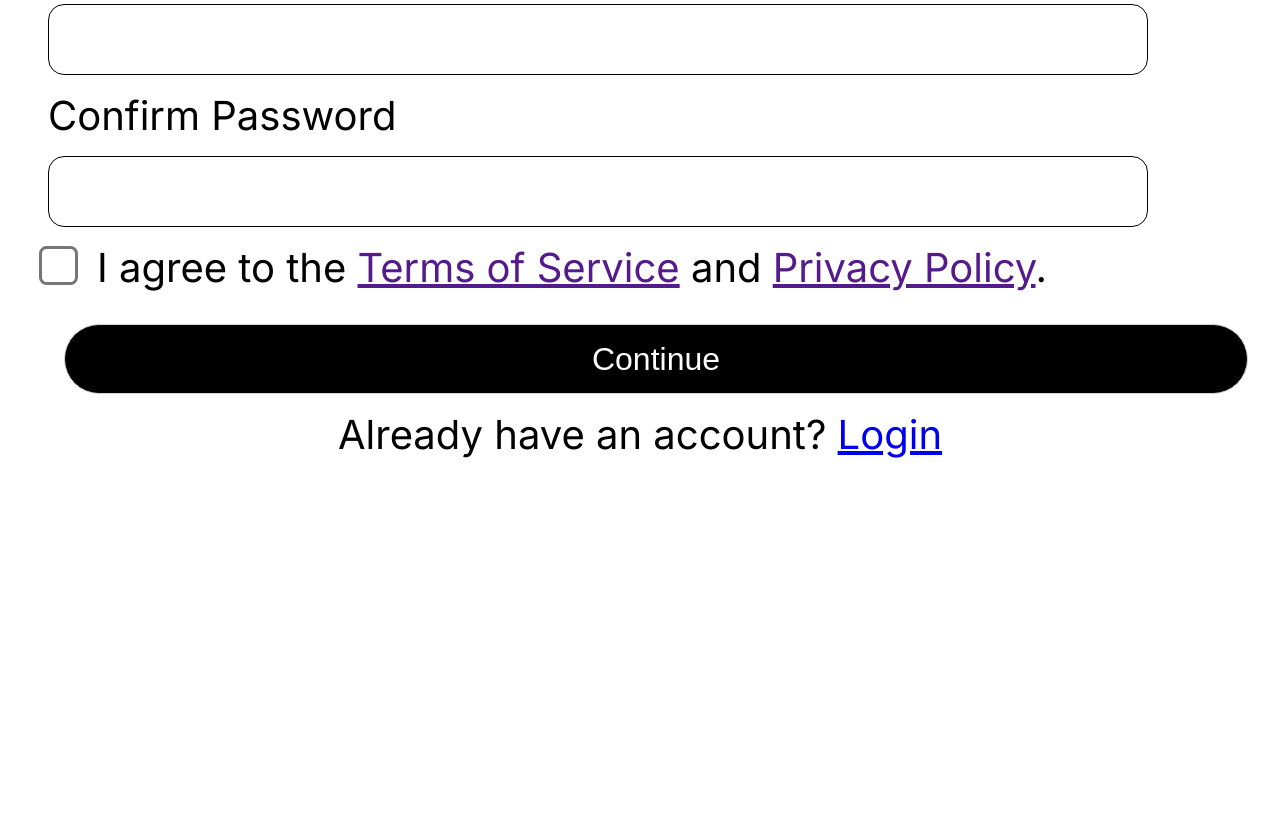
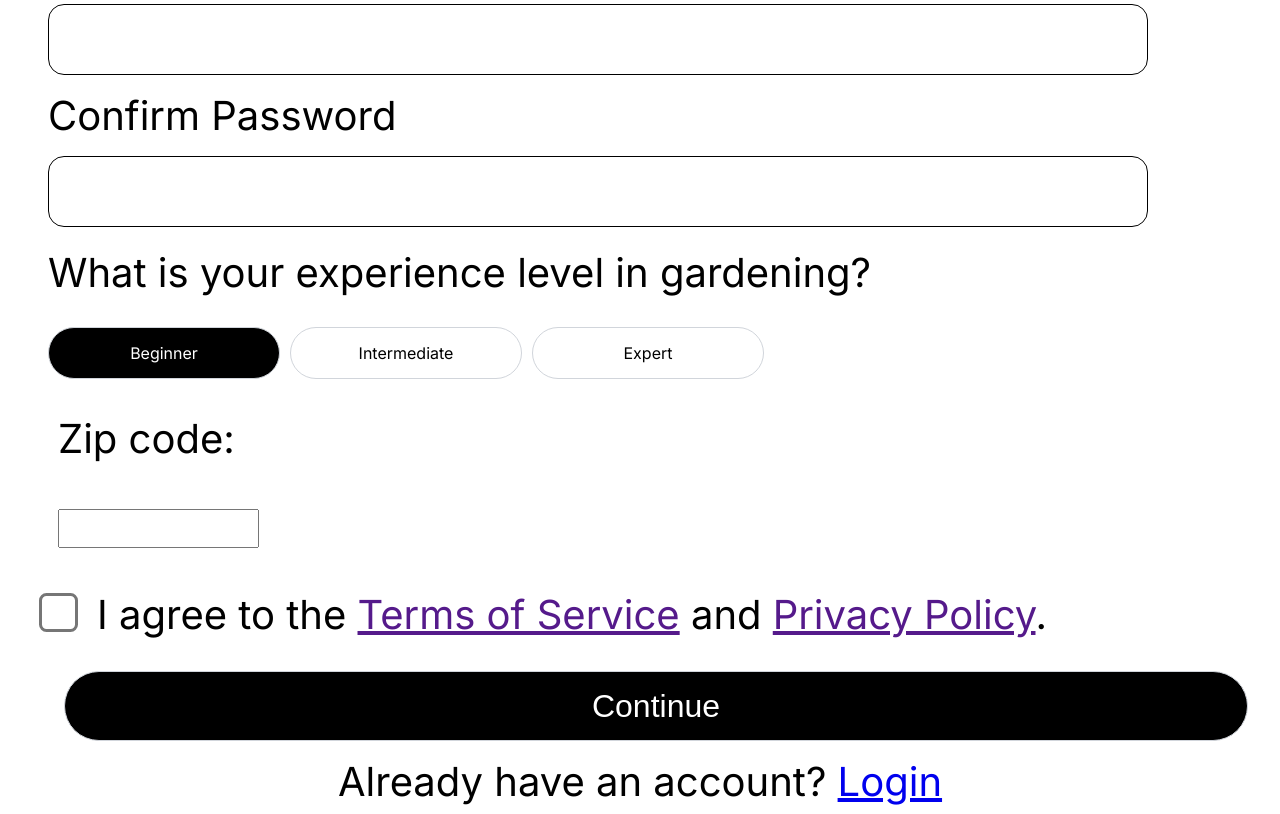
Before and after one commit to annamiriams/fresh-futures, a Django app: page /accounts/register/ in a window 1280 px wide. Shown: the part 1016-1830 px from the top of the page. Before the commit the page ends 1474 px from the top, so only its background shows below. Run offline with Django 5.2, Linux system fonts and the light colour scheme; parts of the project's set-up code (start-up, migrations or seed data) failed here and were passed over; some web fonts are replaced.

Commit message:
updated model to include has_completed_onboarding to allow the registration page to include experience level and zip code; commented out previous user_form code so it doesn't show up in UI; updated links and user flow accordingly

```diff
--- a/accounts/forms.py
+++ b/accounts/forms.py
@@ -13,7 +13,7 @@ class RegisterUserForm(UserCreationForm):
 
     class Meta:
         model = User
-        fields = ['username', 'first_name', 'last_name', 'email', 'password1', 'password2']
+        fields = ['username', 'first_name', 'last_name', 'email', 'password1', 'password2', 'experience']
         widgets = {
             'first_name': forms.TextInput(attrs={'placeholder': 'First Name'}),
             'last_name': forms.TextInput(attrs={'placeholder': 'Last Name'}),
@@ -21,6 +21,7 @@ class RegisterUserForm(UserCreationForm):
             'username': forms.TextInput(attrs={'placeholder': 'Username'}),
             'password1': forms.PasswordInput(),
             'password2': forms.PasswordInput(attrs={'placeholder': 'Confirm Password'}),
+            'experience': forms.RadioSelect(attrs={'class': 'experience-radio'}),
         }
 
 # Login form
--- a/accounts/templates/accounts/register.html
+++ b/accounts/templates/accounts/register.html
@@ -47,12 +47,31 @@
             <span class="text-danger"> {{ form.password2.errors }} </span>
             {% endif %}
         </div>
-    {% comment %}
-    <div class="form-input">
-      <label>Where are you located?</label>
-      <input type="text" name="location" required />
+        <div class='radio-container'>
+            <p class='text-lg'>What is your experience level in gardening?</p>
+            <div class="radio-group">
+                {% for radio in form.experience %}
+                <div class="radio-option">
+                    {{ radio.tag }}
+                    <label class="radio-button" for="{{ radio.id_for_label }}">
+                        {{ radio.choice_label }}
+                    </label>
                 </div>
-    {% endcomment %}
+                {% endfor %}
+            </div>
+        </div>
+
+        {% comment %} Refactor the code below to match location-gathering data. Use garden_form as further reference if
+        needed. {% endcomment %}
+        <div class='survey-question'>
+            <p class='text-lg zip'>Zip code:</p>
+
+            {% comment %} Placeholder below for commented out code to render location on the page. See errors above
+            before refactoring. {% endcomment %}
+            <input type="text" class='survey-question form-input'>
+            {% comment %} {{ form.location }} {% endcomment %}
+        </div>
+
         <div class="form-input flex items-start gap-4">
             <input type="checkbox" name="terms" required />
             <label> I agree to the <a href="">Terms of Service</a> and <a href="">Privacy Policy</a>. </label>
--- a/accounts/views.py
+++ b/accounts/views.py
@@ -10,8 +10,12 @@ def registerView(request):
         form = RegisterUserForm(request.POST)
 
         if form.is_valid():
-            print("Form is valid")
-            form.save()
+            # print("Form is valid")
+            # form.save()
+            # return redirect('login')
+            user = form.save(commit=False)
+            user.has_completed_onboarding = False
+            user.save()
             return redirect('login')
         else:
             print("Form is not valid")
--- a/main_app/models.py
+++ b/main_app/models.py
@@ -6,6 +6,9 @@ class User(AbstractUser):
     """Custom User model with location fields"""
     # Django's built-in fields are inherited:
     # username, email, password, first_name, last_name, etc.
+
+    # Adding so we can integrate the user survey into the register survey.
+    has_completed_onboarding = models.BooleanField(default=False)
 
     EXPERIENCE_LEVEL = [
         ('beginner', 'Beginner'),
--- a/main_app/static/main_app/styles.css
+++ b/main_app/static/main_app/styles.css
@@ -218,8 +218,6 @@ body {
   text-align: center;
   max-width: 800px;
   margin: 0 auto;
-  /* Adding this just to add some needed spacing at the bottom of the page. */
-  margin-bottom: 30rem;
 }
 
 .survey-question {
@@ -237,10 +235,14 @@ textarea {
   font-style: normal;
 }
 
+.zip {
+    display: flex;
+}
+
 /* Custom radio buttons (for user experience and garden experience) */
 .radio-container {
   display: flex;
-  align-items: center;
+  align-items: flex-start;
   justify-content: center;
   flex-direction: column;
 }
--- a/main_app/templates/main_app/home.html
+++ b/main_app/templates/main_app/home.html
@@ -29,7 +29,7 @@
           <button class="btn btn-primary">Start a Garden</button>
         </a>
         {% endcomment %}
-        <a href="{% url 'user-update' %}" class="btn btn-primary">Start a Garden</a>
+        <a href="{% url 'start' %}" class="btn btn-primary">Start a Garden</a>
       </div>
     </div>
     <div class="grid-row mt-2">
--- a/main_app/templates/main_app/user_form.html
+++ b/main_app/templates/main_app/user_form.html
@@ -48,3 +48,7 @@
     <a href="{% url 'home' %}" class="btn btn-secondary">Return to Home</a>
 </div>
 {% endblock%}
+
+
+{% comment %} THIS FILE IS NOT CURRENTLY IN USE AND CAN BE DELETED ALONG WITH CORRESPONDING (COMMENTED OUT) CODE {% endcomment %}
+{% comment %} Everything in the user form was integrated into the register page as of 6/3/25. {% endcomment %}
--- a/main_app/urls.py
+++ b/main_app/urls.py
@@ -4,7 +4,7 @@ from . import views
 urlpatterns = [
     path('', views.home, name='home'),
     path('test-maps/', views.test_maps, name='test_maps'),
-    path('user/', views.UserUpdate.as_view(), name='user-update'),
+    # path('user/', views.UserUpdate.as_view(), name='user-update'),
     path('start/', views.start, name='start'),
     path('start/survey/', views.GardenCreate.as_view(), name='garden-create'),
 ]
--- a/templates/header.html
+++ b/templates/header.html
@@ -32,7 +32,7 @@
         </li>
         {% endif %}
         <li>
-          <a href="">
+          <a href="{% url 'start' %}">
             <label for="menuCheckbox" onclick="this.parentNode.click();">Start a Garden</label>
           </a>
         </li>
```
Also changed, not shown: main_app/forms.py (+12 -12 lines), main_app/views.py (+10 -9 lines), main_app/migrations/0003_user_has_completed_onboarding.py (added). Lines whose indentation alone changed are shown as unchanged.
